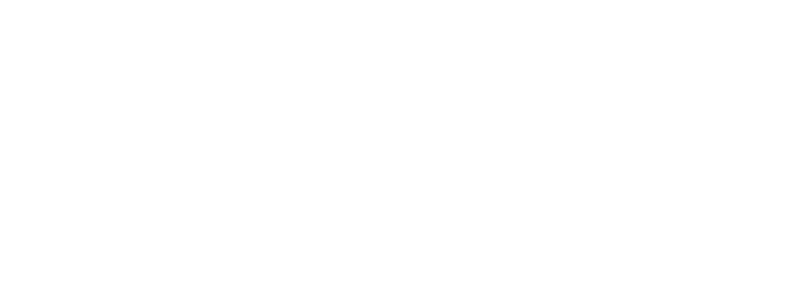
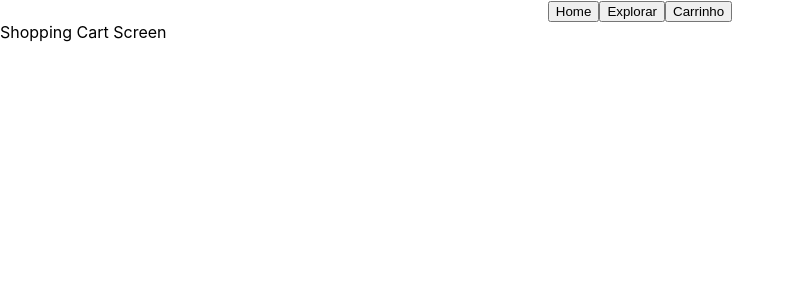
Before and after one commit to UnBArqDsw2021-2/2021.2_G7_PartyRent_Frontend, a React (Vite) app: page /cart in a window 1280 px wide. Before the commit this address had no page. Shown: the top 300 px of the page, without its empty margins (0-794 px from the left). Built offline with nearby package versions, Linux system fonts and the light colour scheme.

Commit message:
NavigationBar and ShoppingCart components

```diff
--- a/src/App.css
+++ b/src/App.css
@@ -25,3 +25,7 @@
   left: 50%;
   transform: translate(-50%, -50%);
 }
+
+.navigation-bar {
+  text-align: center;
+}
--- a/src/App.tsx
+++ b/src/App.tsx
@@ -2,14 +2,19 @@
 import { Route, BrowserRouter, Routes } from "react-router-dom";
 import Home from "./components/Home";
 import Products from "./components/Products";
-
+import NavigationBar from "./components/NavigationBar"
+import ShoppingCart from "./components/ShoppingCart"
 
 function App() {
   return (
     <BrowserRouter>
+      <header>
+        <NavigationBar/>
+      </header>
       <Routes>
         <Route path="/" element={<Home />} />
         <Route path="/products" element={<Products />} />
+        <Route path="/cart" element={<ShoppingCart />} />
       </Routes>
     </BrowserRouter>
   )
--- /dev/null
+++ b/src/components/NavigationBar.tsx
@@ -0,0 +1,22 @@
+import React from 'react';
+import { Link } from 'react-router-dom';
+
+class NavigationBar extends React.Component {
+    render() {
+        return (
+            <div className="navigation-bar">
+                <Link to="/" >
+                    <button>Home</button>
+                </Link>
+                <Link to="/products">
+                    <button>Explorar</button>
+                </Link>
+                <Link to="/cart">
+                    <button>Carrinho</button>
+                </Link>
+            </div>
+        );
+    }
+}
+
+export default NavigationBar;
--- /dev/null
+++ b/src/components/ShoppingCart.tsx
@@ -0,0 +1,14 @@
+import React from 'react';
+
+
+class ShoppingCart extends React.Component {
+    render() {
+        return (
+            <div>
+                Shopping Cart Screen
+            </div>
+        );
+    }
+}
+
+export default ShoppingCart;
```
